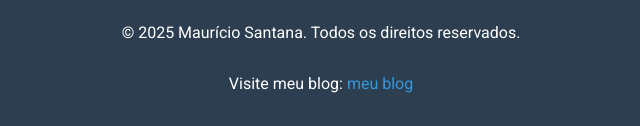
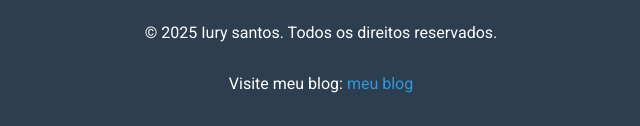
Before and after one commit to SantosJI4/caraoucoroa, a website: page dev/index.html in a window 1280 px wide. Shown: the part 1028-1154 px from the top of the page, 319-959 px from the left. Drawn offline with Linux system fonts and the light colour scheme.

```diff
--- a/dev/index.html
+++ b/dev/index.html
@@ -106,7 +106,7 @@
           alt="Minha Foto de Perfil"
           class="footer-profile-pic"
         />
-        <p>&copy; 2025 Maurício Santana. Todos os direitos reservados.</p>
+        <p>&copy; 2025 Iury santos. Todos os direitos reservados.</p>
         <p>
           Visite meu blog:
           <a href="https://iury-santos-dev-blog.vercel.app/" target="_blank"
```
